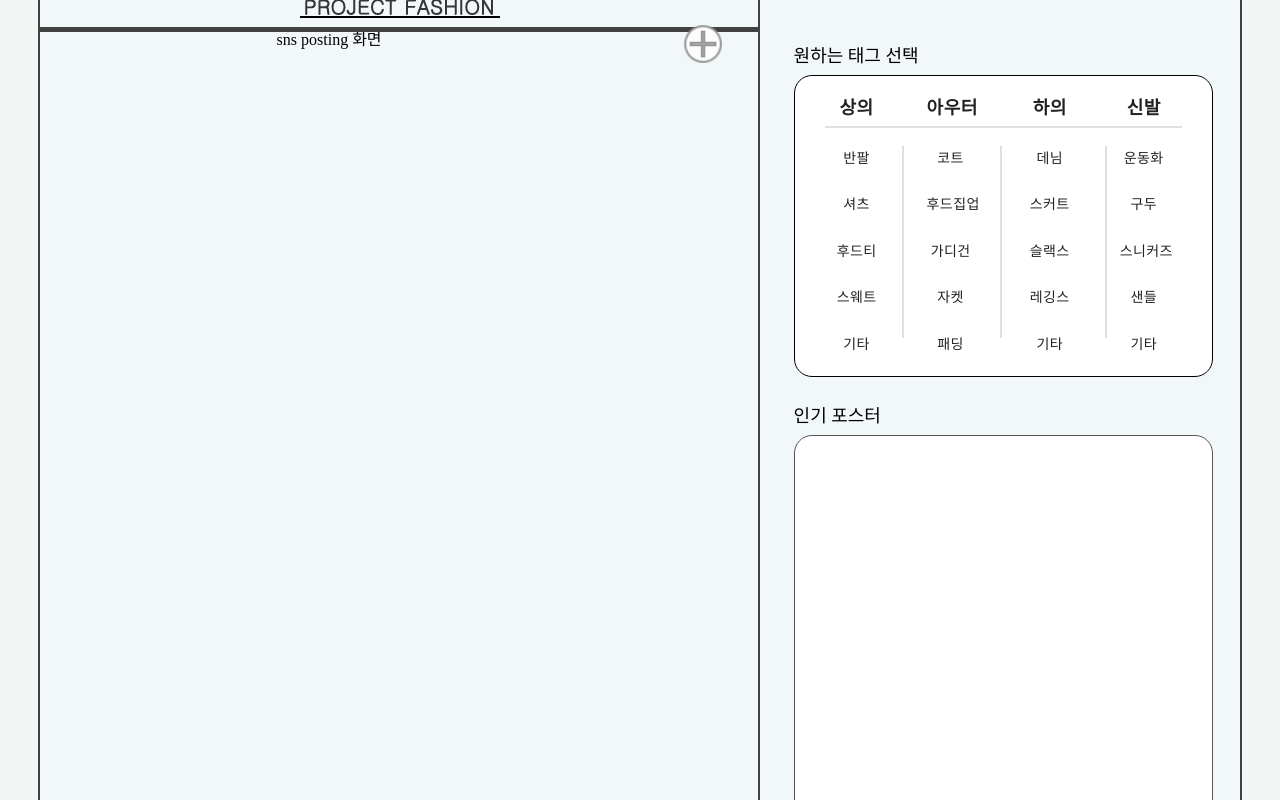
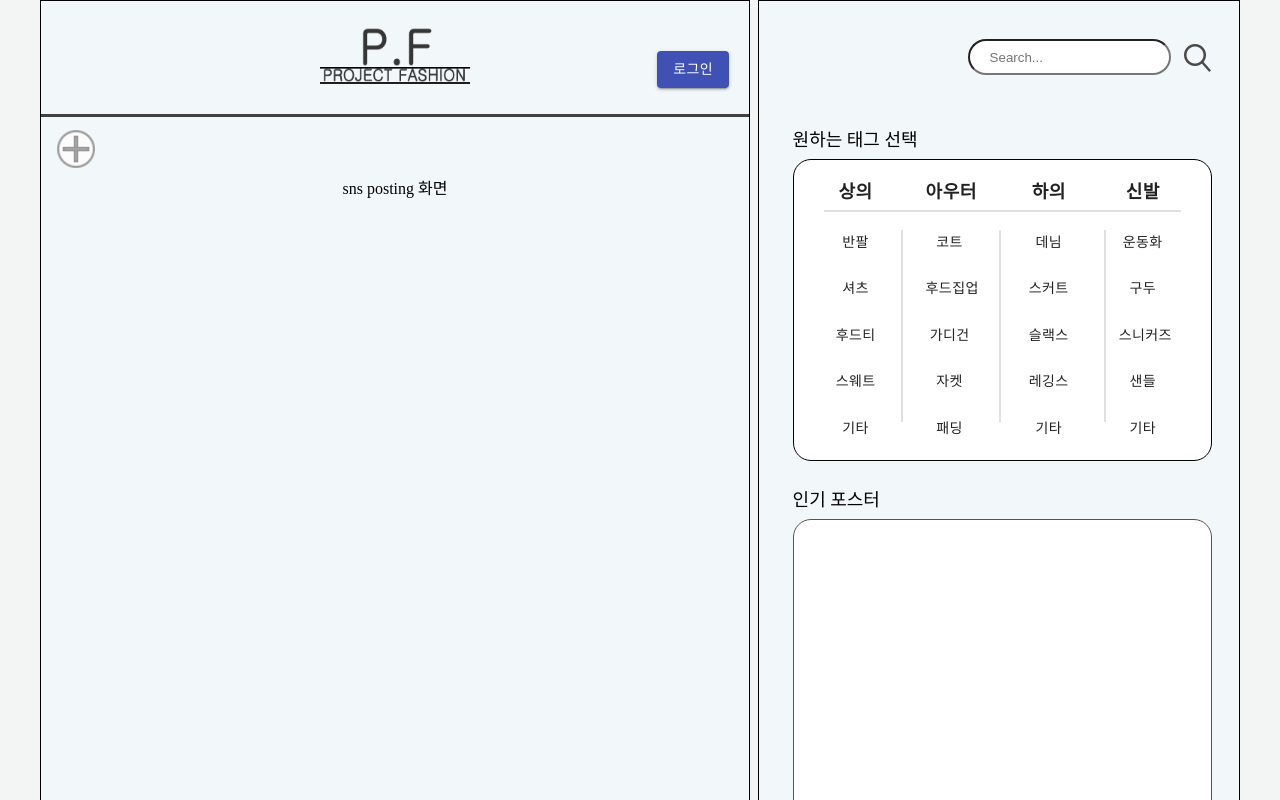
Before and after one commit to minssung/FASHION-PROJECT, a React (Create React App) app in the folder client/: page / in a window 1280 px wide. Shown: the top 800 px of the page. Built offline with nearby package versions, Linux system fonts and the light colour scheme; no server answers; a web font is replaced by a local one.

Commit message:
사이트별 링크 연결, 로그인 모달 생성, css 일부 수정

```diff
--- a/client/src/App.js
+++ b/client/src/App.js
@@ -1,17 +1,13 @@
 import React from 'react';
 import './App.css';
-// import Base from './components/Base';
+import Base from './components/Base';
 import { CookiesProvider } from 'react-cookie';
-import Home from './components/Home';
-// import Login from './components/Login';
-// import UserInfo from './components/UserInfo';
 
 function App() {
     return (
         <div className="App">
             <CookiesProvider>
-                {/* <Base /> */}
-                <Home />
+                <Base />
             </CookiesProvider>
         </div>
     );
--- a/client/src/components/Base.js
+++ b/client/src/components/Base.js
@@ -1,25 +1,33 @@
 import React, { useState, useEffect } from 'react';
-import Login from './Login';
 import Signup from './Signup';
+import UserInfo from './UserInfo';
+import Home from './Home';
 import axios from 'axios';
 import './CSS/Base.css';
 
 import { useCookies } from 'react-cookie';
+import { BrowserRouter as Router, Route, Switch } from 'react-router-dom';
 
 function Base() {
     // 초기 state
+    /**
     const [login, setLogin] = useState(false);
     const [signup, setSignup] = useState(false);
-
+    */
+    const [user, setUser] = useState('');
+    const [loading, setLoading] = useState(false);
     const [cookies, setCookies] = useCookies(['name']);
 
     // state 변경 함수
+    /**
     const setSignupForm = () => setSignup(true);
     const setLoginForm = () => setSignup(false);
     const loginFunc = () => setLogin(true);
+    */
     // const logoutFunc = () => setLogin(false);
 
     useEffect(() => {
+        try {
             // 유저 쿠키 확인
             async function fetchCookie() {
                 const result = await axios({
@@ -30,22 +38,35 @@ function Base() {
                         'x-access-token': cookies.user
                     }
                 });
-            console.log(result);
+                setUser(result.data);
             }
-        fetchCookie()
+            fetchCookie();
+
+        } catch (err) {
+            console.log('mount', err)
+        }
+
+
+        setLoading(true);
 
     }, [cookies], [setCookies]);
 
     return (
         <div className="main-container">
-            <div className="main-logo">bpop</div>
             {
-                login ?
-                <div className="main-body">
-                    hi
-                </div>
-                :
-                <div className="main-body">
+                loading &&
+                <Router>
+                    <Switch>
+                        <Route exact path="/" render={() => <Home user={user} />} />
+                        <Route path="/insert" render={() => <Signup />} />
+                        <Route path="/mypage/nick" render={() => <UserInfo />} />
+                    </Switch>
+                </Router>
+            }
+
+
+
+            {/* <div className="main-body">
                 {
                 // 회원가입 페이지 ON OFF
                 !signup ?
@@ -53,8 +74,7 @@ function Base() {
                 :
                 <Signup signup={setLoginForm}/>
                 }
-                </div>
-            }
+            </div> */}
         </div>
     );
 }
--- a/client/src/components/CSS/Home.css
+++ b/client/src/components/CSS/Home.css
@@ -10,62 +10,125 @@ body{
     background-size: 100%;
 }
 .full-page{
-    /* display: flex; */
     width: 1200px;
-    /* height: 1080px; */
+    height: 100%;
     margin-left: auto;
     margin-right: auto;
 
 }
 .left-page{
     float: left;
-    width: 60%;
+    width: 59%;
     min-width: 600px;
     height: 945px;
     background-color:#F2F8F9;
     background-size: 100%;
-    box-shadow: 0 -2px 0px 2px #424141;
+    border: 1px solid black;
 }
 .left-page .header{
     width: 100%;
-    height: 90px;
-    border-bottom-style:solid ;
-    border-bottom-width: 5px;
+    height: 12%;
+    border-bottom-style:solid;
+    border-bottom-width: 3px;
     border-bottom-color: #424141;
 }
-.left-page .header .logo{
-    padding-top: 30px;
-    margin-top: 20px;
+.logo{
+    display: flex;
+    width: 100%;
+    height: 100%;
 }
-.left-page .header .logo img{
-    margin-left: auto;
-    margin-right: auto;
-    display: block;
-    margin-top: -40px;
+.logo img{
+    width: 150px;
+    height: 80px;
+    margin: auto auto;
 }
 .left-page .header .login-btn{
     position: relative;
     float: right;
-    top: -100px;
-    right: 40px;
+    top: -50px;
+    right: 20px;
 }
+
+.mypage-btn {
+    cursor: pointer;
+}
+
 .left-page-posting{
     text-align: center;
     height: auto;
 }
+
+/* 로그인 모달 css */
+.login-modal-overlay {
+    position: fixed;
+    width: 100%;
+    height: 100%;
+    z-index: 1000;
+}
+
+.login-modal {
+    width: 500px;
+    height: 400px;
+    display: flex;
+    justify-content: center;
+    align-items: center;
+    position: fixed;
+    top: 50%;
+    left: 50%;
+    margin-left: -250px;
+    margin-top: -200px;
+    background-color: white;
+    border: 0.5px solid black;
+    transition: 0.5s;
+    animation: appear .7s cubic-bezier(.77,0,.175,1) forwards;
+    z-index: 2000;
+}
+
+.login-modal-close {
+    position: absolute;
+    top: 3%;
+    right: 3%;
+    font-size: 40px;
+    color: gray;
+    cursor: pointer;
+}
+
+@keyframes appear {
+    from {
+        opacity: 0;
+    }
+    to {
+        opacity: 1;
+    }
+}
+
+/**
+* 모달 닫는 애니메이션 추후 적용
+@keyframes dissappear {
+    from {
+        opacity: 1;
+        transform: translateY(0);
+    }
+    to {
+        opacity: 0;
+        transform: translateY(20px);
+    }
+}
+*/
+
 .posting-add-btn{
-    position: relative;
+    /* position: relative; */
     width: 70px;
-    float: right;
+    /* float: right; */
     top: -20px;
     left: 50px;
 }
 .right-page{
-    float: left;
+    float: right;
     width: 40%;
     min-width: 400px;
     height: 945px;
-    box-shadow: 0 -2px 0 2px #424141;
+    border: 1px solid black;
     background-color:#F2F8F9;
     background-size: 100%;
 
@@ -159,8 +222,6 @@ body{
 
 .footer{
     width: 100%;
-    border-top-style: solid;
-    border-width: 0.5px;
     float: left;
 }
 .footer img{
--- a/client/src/components/CSS/Login.css
+++ b/client/src/components/CSS/Login.css
@@ -2,8 +2,13 @@
 .login-container {
     display: flex;
     flex-direction: column;
-    padding-top: 50px;
     width: 300px;
+}
+
+.login-title {
+    font-size: 20px;
+    text-align: center;
+    padding-bottom: 60px;
 }
 
 /* 아이디, 비밀번호 input 폼 */
--- a/client/src/components/CSS/Signup.css
+++ b/client/src/components/CSS/Signup.css
@@ -1,11 +1,10 @@
 /* 회원가입 폼 전체 */
-/* .signup-container {
-    display: flex;
+.signup-container {
+    /* display: flex;
     width: 100%;
-    height: 100%;;
-    flex-direction: column;
-    padding-top: 50px;
-} */
+    height: 100%; */
+    margin: auto auto;
+}
 
 /* 회원가입 약관동의 텍스트 CSS */
 .signup-term-container div:nth-child(1) {
@@ -98,7 +97,7 @@
     z-index: 2000;
 }
 
-.signup-modal-overay {
+.signup-modal-overlay {
     position: fixed;
     width: 100%;
     height: 100%;
--- a/client/src/components/CSS/UserInfo.css
+++ b/client/src/components/CSS/UserInfo.css
@@ -9,7 +9,6 @@
     height: 80px;
     margin-left: auto;
     margin-right: auto;
-    padding-top: 30px;
     border-bottom-style: solid;
     border-width: 1px;
     border-color: gray;
--- a/client/src/components/Home.js
+++ b/client/src/components/Home.js
@@ -2,11 +2,20 @@ import React, { Component } from 'react';
 import './CSS/Home.css';
 import Button from '@material-ui/core/Button';
 import { Typography, IconButton } from '@material-ui/core';
-
+import Login from './Login';
+import { Link } from 'react-router-dom';
 
 class Home extends Component{
+    constructor(props) {
+        super(props);
+        this.state = {
+            loginModal: false,
+        }
+    }
 
     render(){
+        const { loginModal } = this.state;
+
         return (
             <div className="full-page">
                 <div className="left-page">
@@ -15,8 +24,25 @@ class Home extends Component{
                             <img src="/images/logo3.PNG" alt="logo"/>
                         </div>
                         <div className="login-btn">
-                        <Button type="submit" variant="contained" color="primary">로그인</Button>
+                            {
+                                !this.props.user ?
+                                <Button type="submit" onClick={() => {this.setState({ loginModal: true });}} variant="contained" color="primary">로그인</Button>
+                                :
+                                <Link to={`/mypage/nick`} style={{textDecoration: 'none'}}>
+                                    <div className="mypage-btn">My</div>
+                                </Link>
+                            }
+
                         </div>
+                        {
+                            loginModal && <>
+                                <div className="login-modal-overlay"></div>
+                                <div className="login-modal">
+                                    <div className="login-modal-close" onClick={() => {this.setState({ loginModal: false })}}>&times;</div>
+                                    <Login />
+                                </div>
+                            </>
+                        }
                     </div>
                     <div className="left-page-posting">
                         <div className="posting-add-btn">
--- a/client/src/components/Login.js
+++ b/client/src/components/Login.js
@@ -1,6 +1,7 @@
 import React, { useState, useRef, useEffect } from 'react';
 import axios from 'axios';
 import './CSS/Login.css';
+import { Link } from 'react-router-dom';
 
 // UI 모듈
 import TextField from '@material-ui/core/TextField';
@@ -38,7 +39,7 @@ function Login(props) {
         console.log(login.data)
 
         // 로그인 성공, 실패
-        if (!login.data.error) props.login();
+        if (!login.data.error) window.location = "/";
         else if (login.data.error && emailId && password) alert('등록되지 않은 이메일이거나 일치하지 않는 비밀번호입니다.');
         else if (!emailId) { alert('이메일을 입력해주세요.'); emailRef.current.focus(); }
         else if (!password) { alert('비밀번호를 입력해주세요.'); passwordRef.current.focus(); }
@@ -69,6 +70,7 @@ function Login(props) {
 
     return (
         <div className="login-container">
+            <div className="login-title">로그인</div>
             <form onSubmit={onSubmit} className="login-input-form" noValidate autoComplete="off">
                 <div className="login-id">
                     {
@@ -94,7 +96,9 @@ function Login(props) {
                 </div>
                 <div className="login-signup-btn">
                     <Button type="submit" variant="outlined">로그인</Button>
-                    <Button onClick={props.signup} variant="outlined" color="primary">회원가입</Button>
+                    <Link to="/insert" style={{textDecoration: 'none'}}>
+                        <Button variant="outlined" color="primary">회원가입</Button>
+                    </Link>
                 </div>
             </form>
         </div>
--- a/client/src/components/Signup.js
+++ b/client/src/components/Signup.js
@@ -9,6 +9,7 @@ import FormControlLabel from '@material-ui/core/FormControlLabel';
 import Checkbox from '@material-ui/core/Checkbox';
 import { useNeonCheckboxStyles } from '@mui-treasury/styles/checkbox/neon';
 import axios from 'axios';
+import { Link } from 'react-router-dom';
 
 function Signup(props) {
     const [emailId, setEmailId] = useState('');
@@ -352,7 +353,9 @@ function Signup(props) {
 
                         <div className="signup-btn">
                             <Button type="submit" variant="outlined">가입</Button>
-                            <Button onClick={props.signup} variant="outlined" color="primary">취소</Button>
+                            <Link to="/" style={{textDecoration: 'none'}}>
+                                <Button onClick={props.signup} variant="outlined" color="primary">취소</Button>
+                            </Link>
                         </div>
 
                     </form>
@@ -360,7 +363,7 @@ function Signup(props) {
             </div>
             {
                 insertModal && <>
-                    <div className="signup-modal-overay"></div>
+                    <div className="signup-modal-overlay"></div>
                     <div className="signup-modal">
                         <div className="signup-modal-comment">
                             회원가입이 완료되었습니다.
```
Also changed, not shown: client/src/components/UserInfo.js (+24 -4 lines), 1 other file (tests, documents, lock files or other folders). Lines whose indentation alone changed are shown as unchanged.
